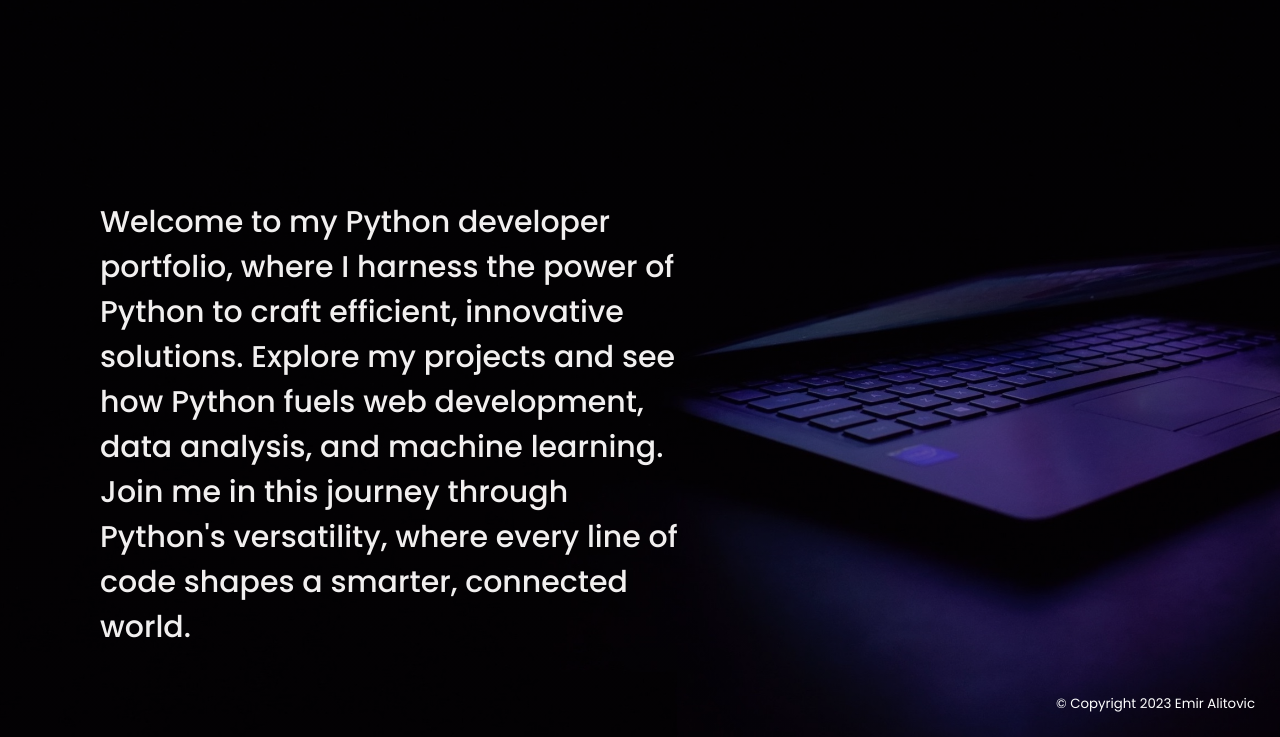
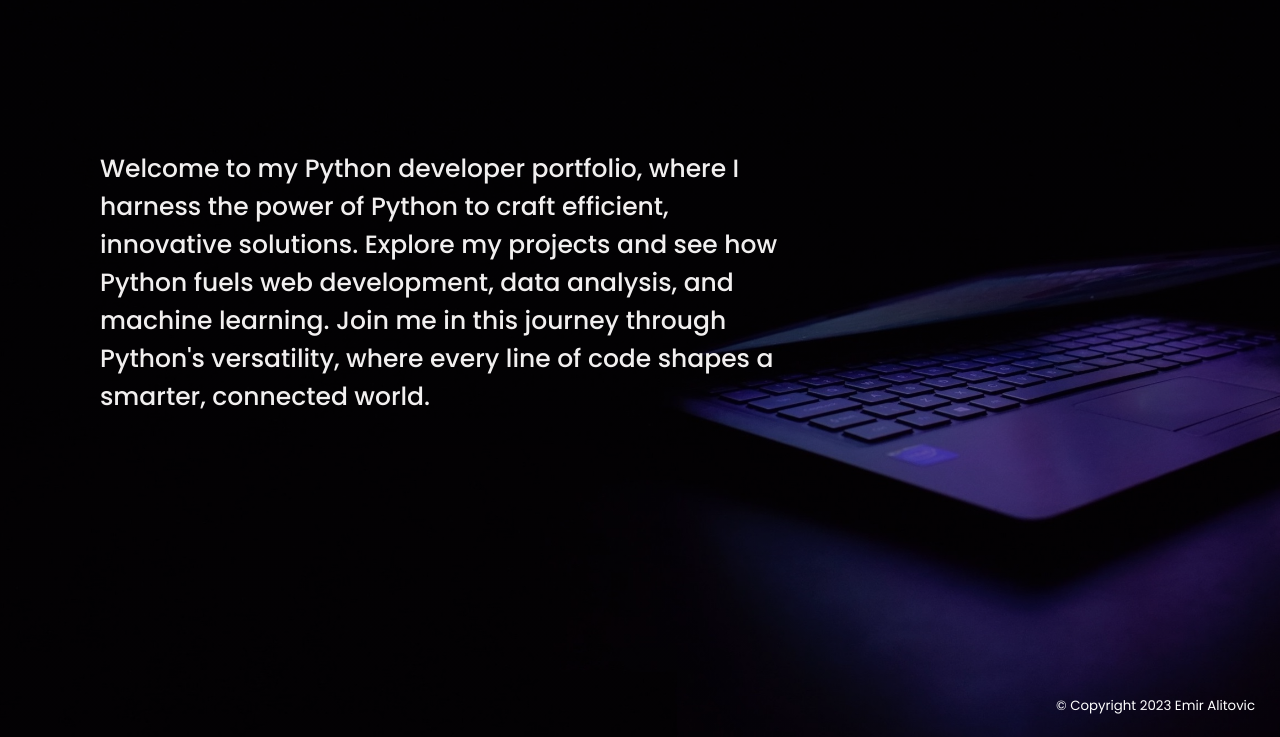
Before and after one commit to emirali101/flask_portfolio, a Flask app: page / in a window 1280 px wide. Shown: the part 63-800 px from the top of the page. Run offline with Flask 2, Linux system fonts and the light colour scheme.

Commit message:
Update styles.css

```diff
--- a/static/css/styles.css
+++ b/static/css/styles.css
@@ -81,14 +81,17 @@ li a {
   z-index: -1;
   height: 85vh;
   width: 100%;
-  padding: 200px 20px 10px 100px;
+  padding: 150px 20px 10px 100px;
   color: #F1EFEF;
 }
 .content div{
-  width: 50%;
   max-width: 700px;
-  font-size: 30px;
+  font-size: 25px;
   font-weight: 500;
+}
+
+.text {
+padding-bottom: 20px;
 }
 
 .button {
@@ -97,9 +100,10 @@ li a {
 }
 
 .footer{
-  margin: 10px 25px;
+  position: fixed;
+  right: 25px;
+  bottom: 20px;
   float: right;
-  height: 10px;
   color: white;
 }
 
@@ -121,7 +125,8 @@ li a {
 
   .content{
   grid-template-columns: 1fr;
-  #padding: 100px 10px;
+  padding: 50px 20px 10px 50px;
+  height: 80vh;
 }
 
   .content div {
```
